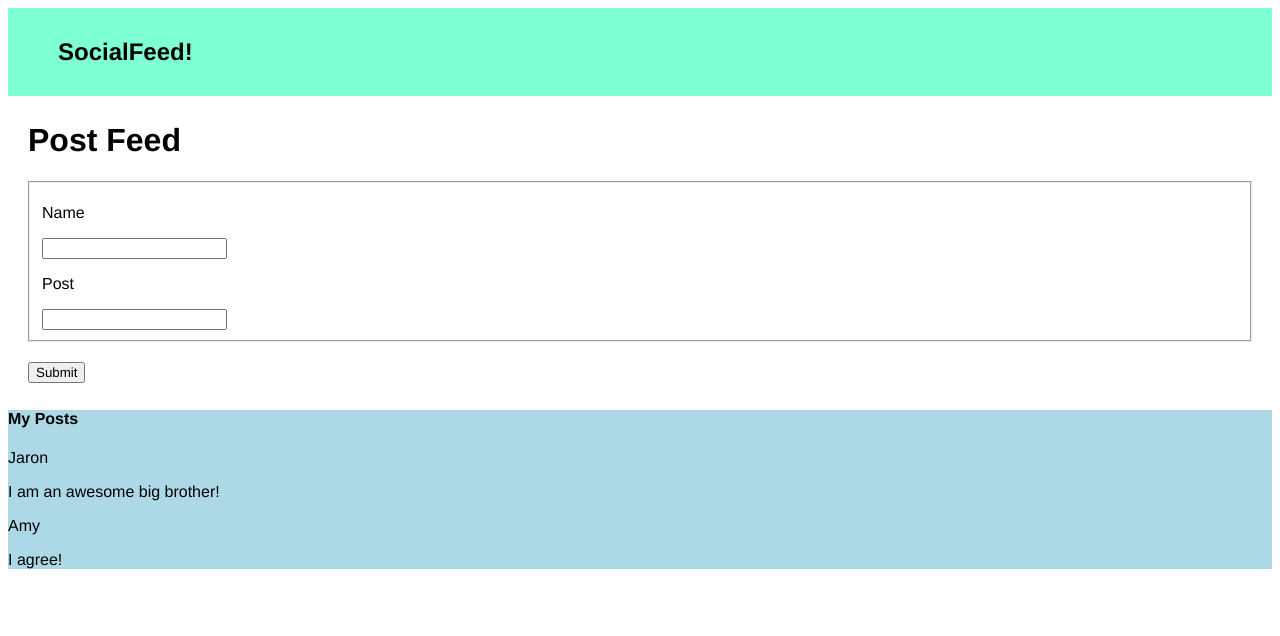
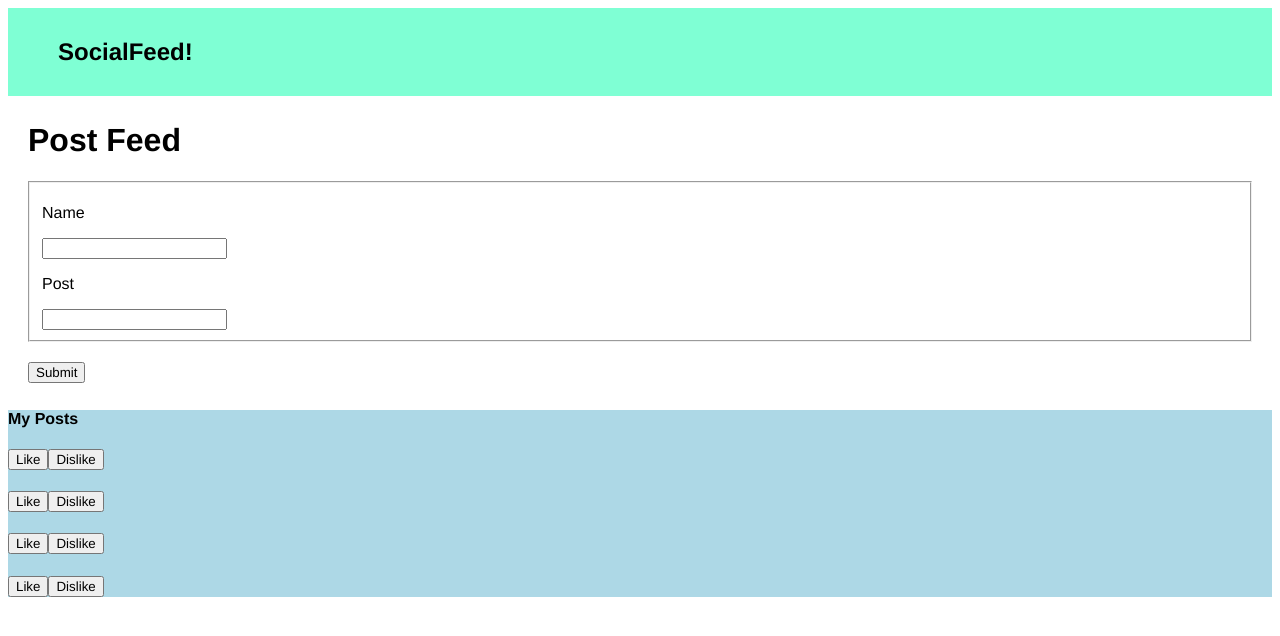
Before and after one commit to JaronL-Tech/Social-feed-by-Jaron, a React (Create React App) app: page / in a window 1280 px wide. Shown: the top 636 px of the page. Built offline with nearby package versions, Linux system fonts and the light colour scheme.

Commit message:
Worked on adding a like and dislike botton to my form.

```diff
--- a/src/Components/Post/Post.Jsx
+++ b/src/Components/Post/Post.Jsx
@@ -1,12 +1,41 @@
 import React, { useState } from "react";
 
 const Post = ({ post }) => {
-  console.log(post);
+  const { liked, setLiked } = useState(false);
+  const [DisLiked, setDisLiked] = useState(false);
+
+  const handlelike = (e) => {
+    setLiked(!liked);
+    if (DisLiked === true) {
+      setDisLiked(!DisLiked);
+    }
+  };
+  const handleDislike = (e) => {
+    setDisLiked(!DisLiked);
+    if (liked === true) {
+      setLiked(!liked);
+    }
+  };
+  const likeBtnClass = liked ? "like-btn" : "";
+  const disLikeBtnClass = DisLiked ? "disliked-btn" : "";
+
   return (
-    <div className="flex-item">
-      <p>{post.name}</p>
-      <p>{post.post}</p>
-    </div>
+    post && (
+      <div>
+        <h4>{Post.userName}</h4>
+        <p>{Post.postContent}</p>
+        <button>Like</button>
+        <button>Dislike</button>
+        <h4>{post.userName}</h4>
+        <p>{post.postContent}</p>
+        <button className={likeBtnClass} onClick={handlelike}>
+          Like
+        </button>
+        <button className={disLikeBtnClass} onClick={handleDislike}>
+          Dislike
+        </button>
+      </div>
+    )
   );
 };
 
```
